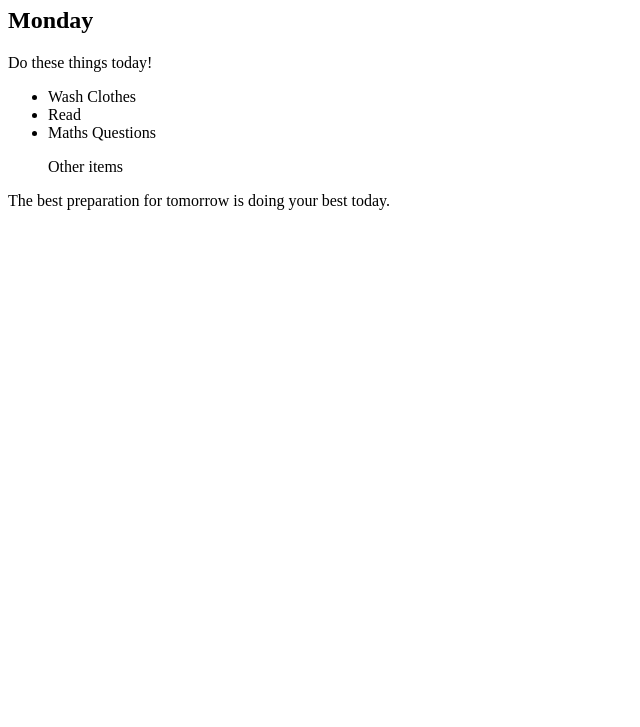
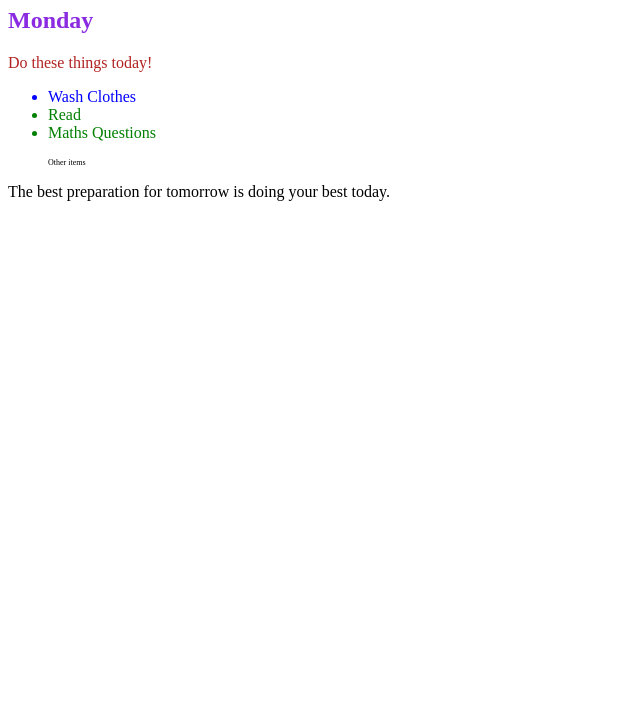
Before and after one commit to localghost09/Web-Development, a plain HTML site: page 7.1 Combining Selectors/index.html in a window 1280 px wide. Shown: the part 73-800 px from the top of the page, without its empty margins (0-640 px from the left). Drawn offline with Linux system fonts and the light colour scheme.

Commit message:
different type of selector completed

```diff
--- a/7.1 Combining Selectors/style.css
+++ b/7.1 Combining Selectors/style.css
@@ -1 +1,23 @@
 /* Write your code here: */
+h1,h2{
+    color: blueviolet;
+}
+
+div>.done{
+    color: firebrick;
+}
+
+.box li{
+    color: blue;
+}
+
+li.done{
+    color: green;
+}
+
+/* ancend slector chaning selecto   */
+ul p.done{
+
+    font-size: 0.5rem;
+
+}
```
